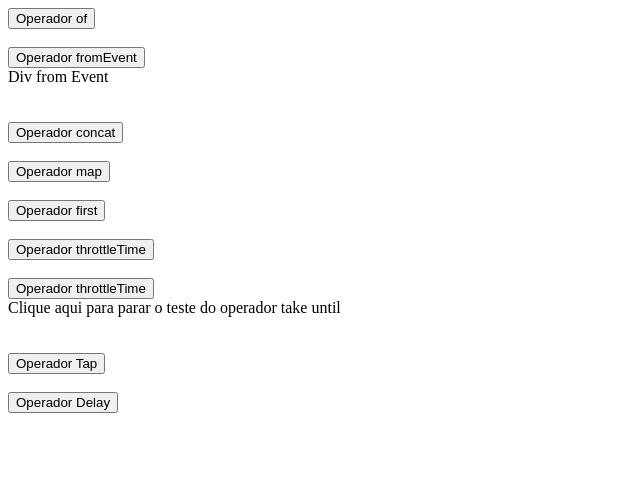
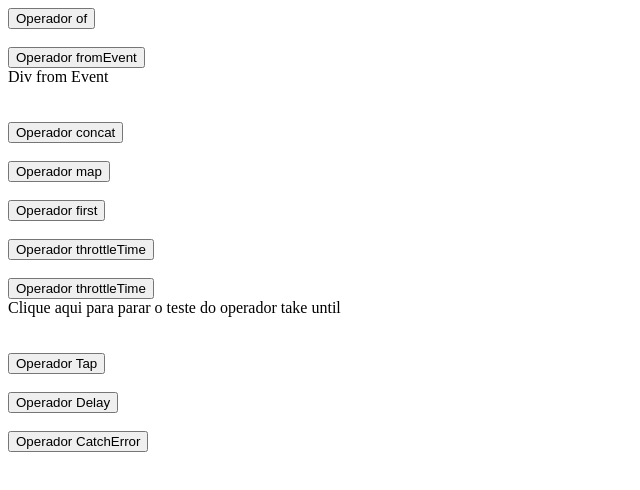
Before and after one commit to andrewmaia/Javascript_Rxjs, an Angular app: page /operators in a window 1280 px wide. Shown: the top 490 px of the page, without its empty margins (0-640 px from the left). Built offline with nearby package versions, Linux system fonts and the light colour scheme.

Commit message:
Operador catcherro

```diff
--- a/src/app/operators/operators.component.html
+++ b/src/app/operators/operators.component.html
@@ -27,3 +27,6 @@
 <button (click)="operadorDelay()">Operador Delay</button>
 <br/>
 <br/>
+<button (click)="operadorCatchError()">Operador CatchError</button>
+<br/>
+<br/>
--- a/src/app/operators/operators.component.ts
+++ b/src/app/operators/operators.component.ts
@@ -1,5 +1,5 @@
 import { Component, OnInit } from '@angular/core';
-import {concat, delay, first, fromEvent, interval, map, Observable, of, takeUntil, tap, throttleTime} from 'rxjs';
+import {catchError, concat, delay, first, fromEvent, interval, map, Observable, of, takeUntil, tap, throttleTime} from 'rxjs';
 
 @Component({
   selector: 'app-operators',
@@ -71,4 +71,18 @@ export class OperatorsComponent implements OnInit {
     //Após se inscrever a emissao dos valores será atrasada em 4 segundos
   }
 
+  operadorCatchError(){
+    of(1,2,3,4).pipe(
+      tap(x => {
+        if (x === 4)
+          throw 'Não pode ser 4!';
+      }),
+      catchError(err => {
+        alert(err);
+        throw 'error in source. Details: ' + err; //é obrigatório na sixtaxe disparar um novo erro, ou o proprio erro  ou retornar um novo observable
+      })
+      ).subscribe(x => alert(x));
+  }
+
+
 }
```
